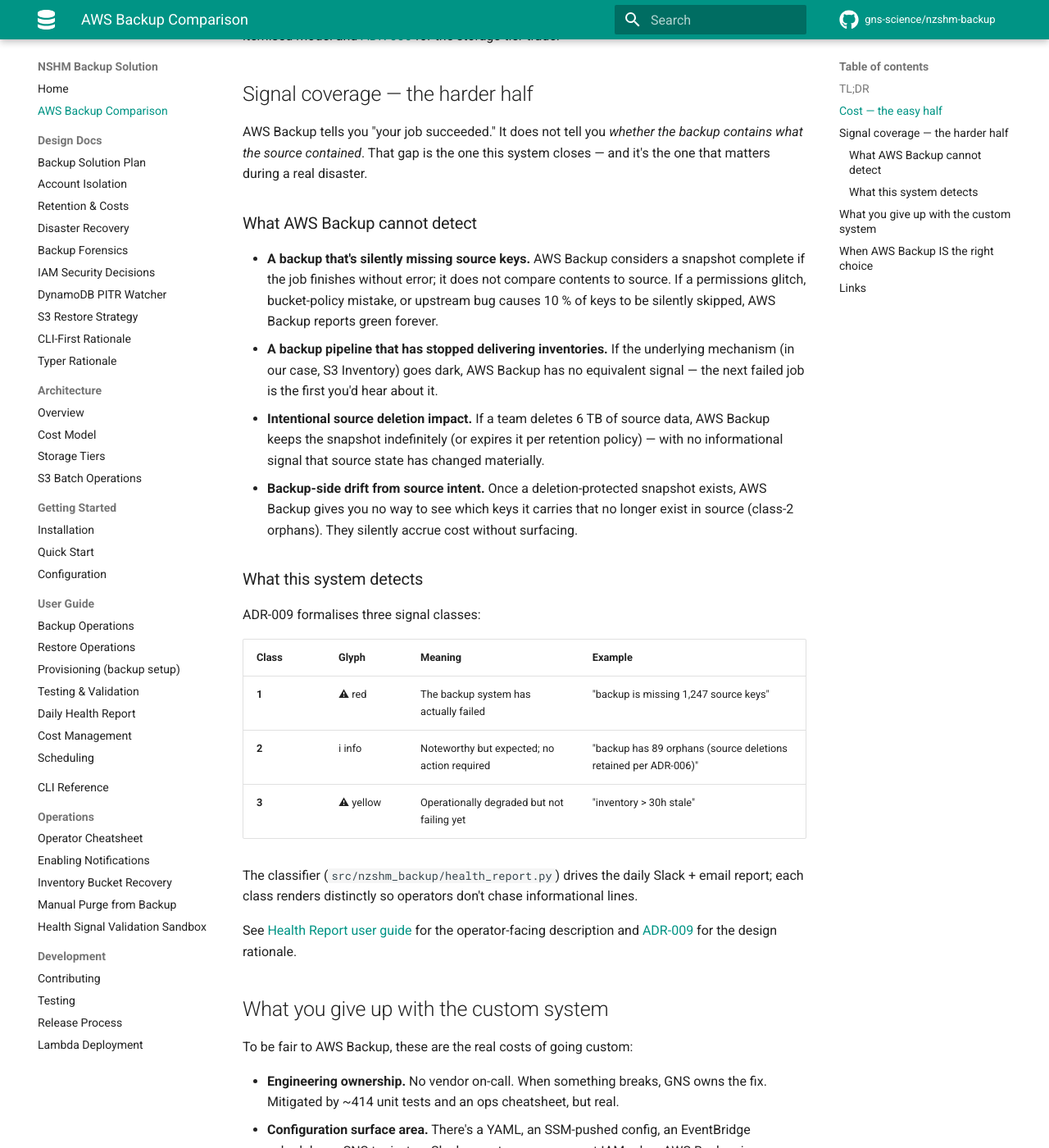
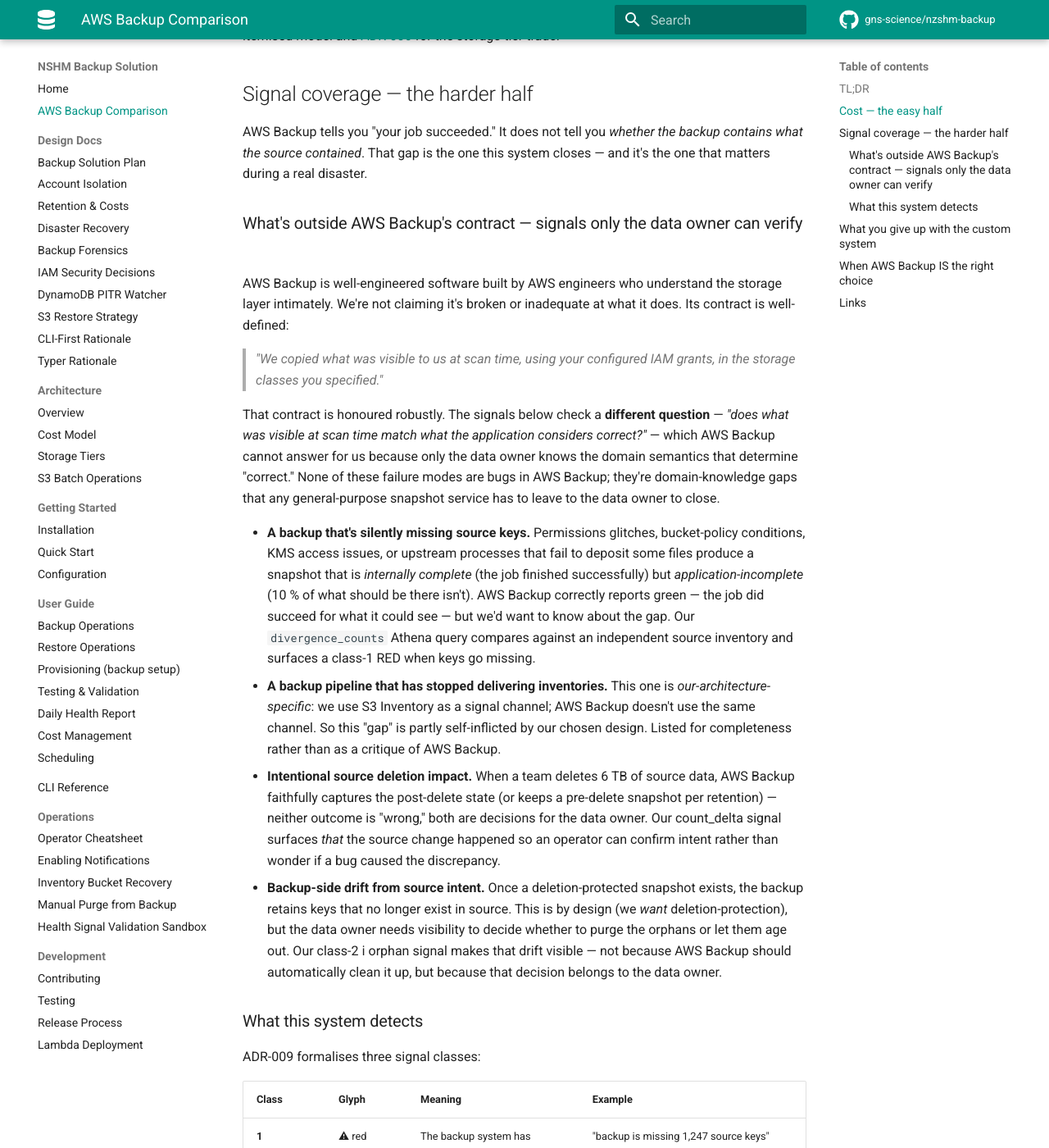
Before and after one commit to GNS-Science/aws-snapshot, an MkDocs documentation site: the page built from docs/aws-backup-comparison.md, in a window 1280 px wide and 1400 px high, scrolled down 1140 px. Shown: the whole window at 82% size. Built offline with MkDocs 1.6.1 and Material for MkDocs 9.7.7, drawn with Linux system fonts in a browser that asks for light colours; comment, search, counter and statistics services are not loaded; the version menu is left out.

Commit message:
docs: aws-backup-comparison — reframe signal-coverage section to clarify contract boundary (#26 review)
@chrisdicaprio's review of #26 flagged that the "What AWS Backup
cannot detect" framing reads as if we're criticising AWS Backup's
engineering quality. That wasn't the intent, but the section as
written invited the reading:

> "I think the implicit argument for not concerning ourselves with
> this when using AWS backup is that we assume it's well engineered
> by people intimately familiar with the details of AWS systems and
> therefore we don't have to worry about these failure modes."

This commit reframes the section to make the contract-vs-integration
distinction explicit:

- Section header changes from "What AWS Backup cannot detect" to
  "What's outside AWS Backup's contract — signals only the data owner
  can verify"
- New framing paragraph explicitly states that AWS Backup is
  well-engineered, that its contract ("we copied what was visible
  to us at scan time") is honoured robustly, and that the signals
  below check a *different question* — application-correctness from
  the data owner's domain perspective
- Each bullet now leads with "AWS Backup correctly reports green
  for what it could see / faithfully captures state" before
  explaining what gap the additional signal closes
- The S3-Inventory pipeline bullet is now explicitly labelled as
  partly self-inflicted by our architecture choice, not a critique
  of AWS Backup
- Orphan + delete bullets reframe the question as "the data owner
  needs visibility to decide what to do," not "AWS Backup should
  have done this automatically"

The substance of the comparison is unchanged — these failure modes
still exist, our signals still close them. The change is purely how
we describe AWS Backup's role in the picture: faithful execution of
a well-defined contract, with domain semantics outside that contract
by necessity.

No code changes.

```diff
--- a/docs/aws-backup-comparison.md
+++ b/docs/aws-backup-comparison.md
@@ -38,25 +38,51 @@
 the one this system closes — and it's the one that matters during a
 real disaster.
 
-### What AWS Backup cannot detect
+### What's outside AWS Backup's contract — signals only the data owner can verify
 
-- **A backup that's silently missing source keys.** AWS Backup
-  considers a snapshot complete if the job finishes without error;
-  it does not compare contents to source. If a permissions glitch,
-  bucket-policy mistake, or upstream bug causes 10 % of keys to be
-  silently skipped, AWS Backup reports green forever.
-- **A backup pipeline that has stopped delivering inventories.** If
-  the underlying mechanism (in our case, S3 Inventory) goes dark,
-  AWS Backup has no equivalent signal — the next failed job is the
-  first you'd hear about it.
-- **Intentional source deletion impact.** If a team deletes 6 TB of
-  source data, AWS Backup keeps the snapshot indefinitely (or
-  expires it per retention policy) — with no informational signal
-  that source state has changed materially.
+AWS Backup is well-engineered software built by AWS engineers who
+understand the storage layer intimately. We're not claiming it's
+broken or inadequate at what it does. Its contract is well-defined:
+
+> *"We copied what was visible to us at scan time, using your
+> configured IAM grants, in the storage classes you specified."*
+
+That contract is honoured robustly. The signals below check a
+**different question** — *"does what was visible at scan time match
+what the application considers correct?"* — which AWS Backup cannot
+answer for us because only the data owner knows the domain semantics
+that determine "correct." None of these failure modes are bugs in
+AWS Backup; they're domain-knowledge gaps that any general-purpose
+snapshot service has to leave to the data owner to close.
+
+- **A backup that's silently missing source keys.** Permissions
+  glitches, bucket-policy conditions, KMS access issues, or upstream
+  processes that fail to deposit some files produce a snapshot that
+  is *internally complete* (the job finished successfully) but
+  *application-incomplete* (10 % of what should be there isn't).
+  AWS Backup correctly reports green — the job did succeed for what
+  it could see — but we'd want to know about the gap. Our
+  `divergence_counts` Athena query compares against an independent
+  source inventory and surfaces a class-1 RED when keys go missing.
+- **A backup pipeline that has stopped delivering inventories.**
+  This one is *our-architecture-specific*: we use S3 Inventory as a
+  signal channel; AWS Backup doesn't use the same channel. So this
+  "gap" is partly self-inflicted by our chosen design. Listed for
+  completeness rather than as a critique of AWS Backup.
+- **Intentional source deletion impact.** When a team deletes 6 TB
+  of source data, AWS Backup faithfully captures the post-delete
+  state (or keeps a pre-delete snapshot per retention) — neither
+  outcome is "wrong," both are decisions for the data owner. Our
+  count_delta signal surfaces *that* the source change happened so
+  an operator can confirm intent rather than wonder if a bug caused
+  the discrepancy.
 - **Backup-side drift from source intent.** Once a deletion-protected
-  snapshot exists, AWS Backup gives you no way to see which keys it
-  carries that no longer exist in source (class-2 orphans). They
-  silently accrue cost without surfacing.
+  snapshot exists, the backup retains keys that no longer exist in
+  source. This is by design (we *want* deletion-protection), but the
+  data owner needs visibility to decide whether to purge the orphans
+  or let them age out. Our class-2 ℹ orphan signal makes that drift
+  visible — not because AWS Backup should automatically clean it up,
+  but because that decision belongs to the data owner.
 
 ### What this system detects
 
```
